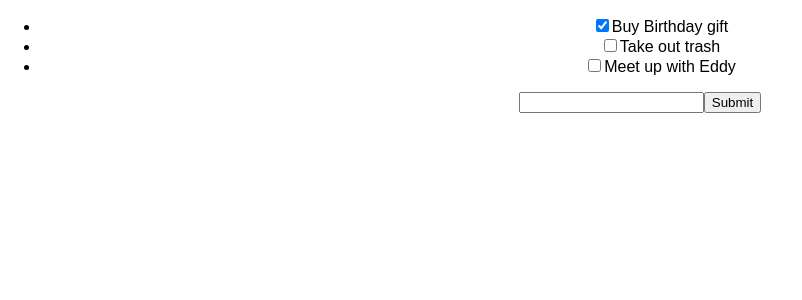
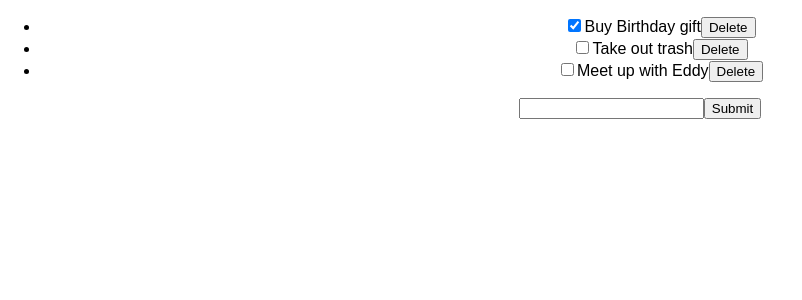
Before and after one commit to piercehicks/reactToDoApp, a React (Create React App) app: page / in a window 1280 px wide. Shown: the top 300 px of the page, without its empty margins (0-802 px from the left). Built offline with nearby package versions, Linux system fonts and the light colour scheme.

Commit message:
current work on delete function

```diff
--- a/src/App.js
+++ b/src/App.js
@@ -33,6 +33,11 @@ class App extends Component {
     this.setState({ todos: todos });
 }
 
+deleteTodo() {
+  console.log("activate delete");
+
+}
+
   render() {
     return (
       <div className="App">
@@ -47,6 +52,7 @@ class App extends Component {
          </form>
       </div>
 
+
     );
   }
 }
--- a/src/components/ToDo.js
+++ b/src/components/ToDo.js
@@ -3,12 +3,18 @@ import React, { Component } from 'react';
 class ToDo extends Component {
   render() {
        return (
+
          <li>
          <input type="checkbox" checked={ this.props.isCompleted } onChange={ this.props.toggleComplete } />
          <span>{ this.props.description }</span>
+      <button onClick = {this.deleteTodo}>{this.props.deleteTodo}Delete</button>
+
        </li>
+
        );
+
      }
+
  }
 
  export default ToDo;
```
